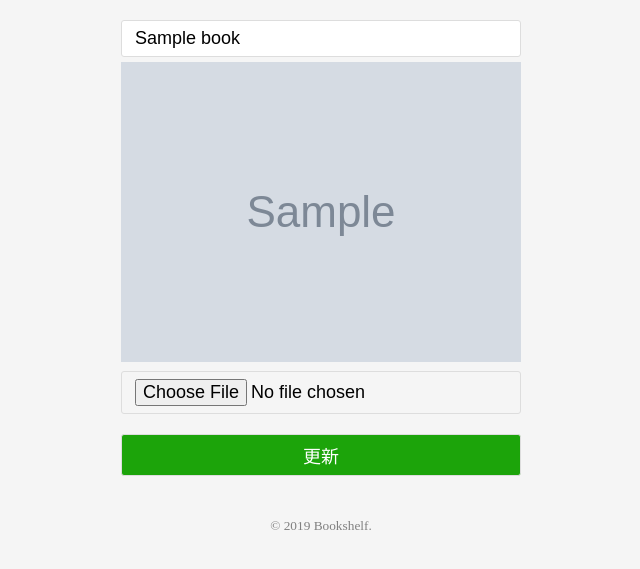
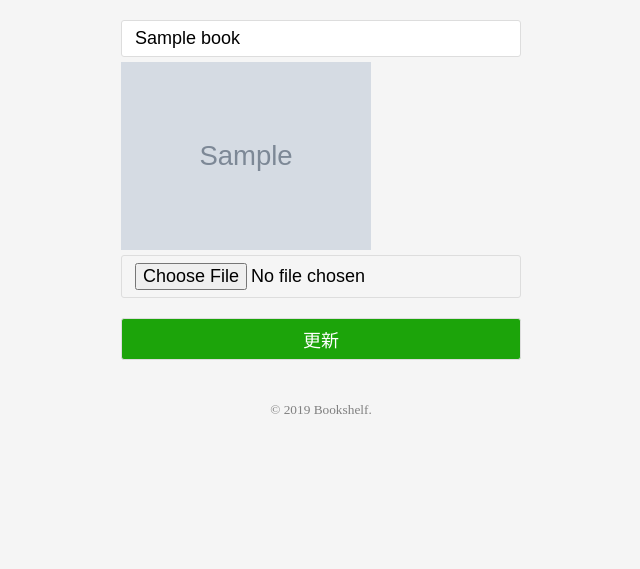
Before and after one commit to TakanoriShima/bookshelf_final, a PHP site: page /bookshelf_edit.php?id=1 in a window 1280 px wide. Shown: the part 60-629 px from the top of the page, without its empty margins (319-959 px from the left). Run offline with PHP 8.4, Linux system fonts and the light colour scheme; tables that the repository leaves empty hold one stand-in row (values such as "Sample post"); grey boxes marked "Sample" are stand-in pictures.

Commit message:
編集画面の画像サイズ修正

```diff
--- a/bookshelf.css
+++ b/bookshelf.css
@@ -110,7 +110,7 @@ header nav a {
     text-align: center;
     vertical-align: middle;
 }
-.book_item .book_image img {
+img {
     max-height: 250px;
     max-width: 250px;
     vertical-align: middle;
```
